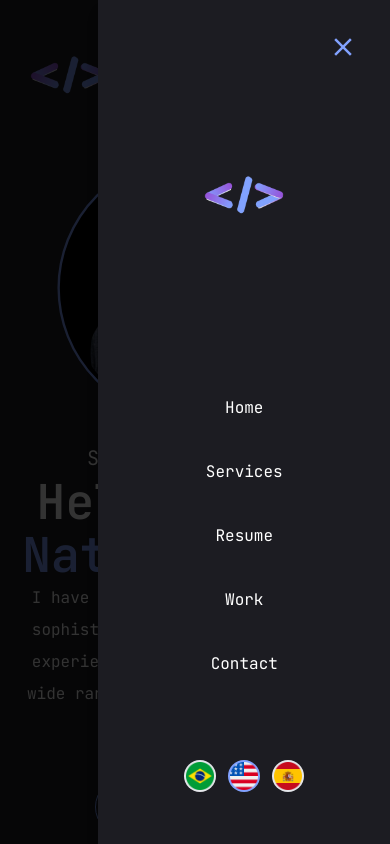
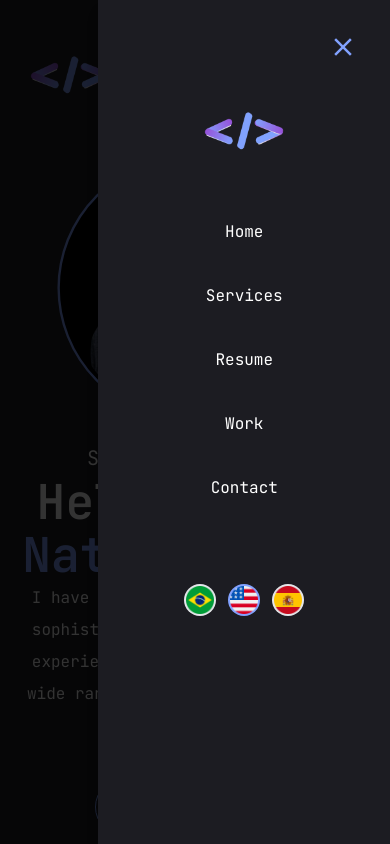
Before and after one commit to natanbtaques/NatanPortfolio, a Next.js app: page /en in a window 390 px wide. Both pictures are taken after a click on the button 344 px from the left and 72 px from the top of the page. Shown: the top 844 px of the page. Built offline with nearby package versions, Linux system fonts and the light colour scheme.

Commit message:
Bug Fix: Mobile Nav Internationalization icons

```diff
--- a/components/MobileNav.jsx
+++ b/components/MobileNav.jsx
@@ -53,14 +53,14 @@ const MobileNav = () => {
         </SheetTrigger>
         <SheetContent>
           {/*Logo */}
-          <div className="mt-32 mb-40 text-center text-2xl flex justify-center items-center">
+          <div className="mt-16 mb-12  text-center text-2xl flex justify-center items-center">
             <Link href="/">
               <Image
                 alt="Logo"
                 src="/assets/logo.png"
                 width={80}
                 height={70}
-                className="object-cover"
+                className="object-cover "
                 priority
               />
             </Link>
```
